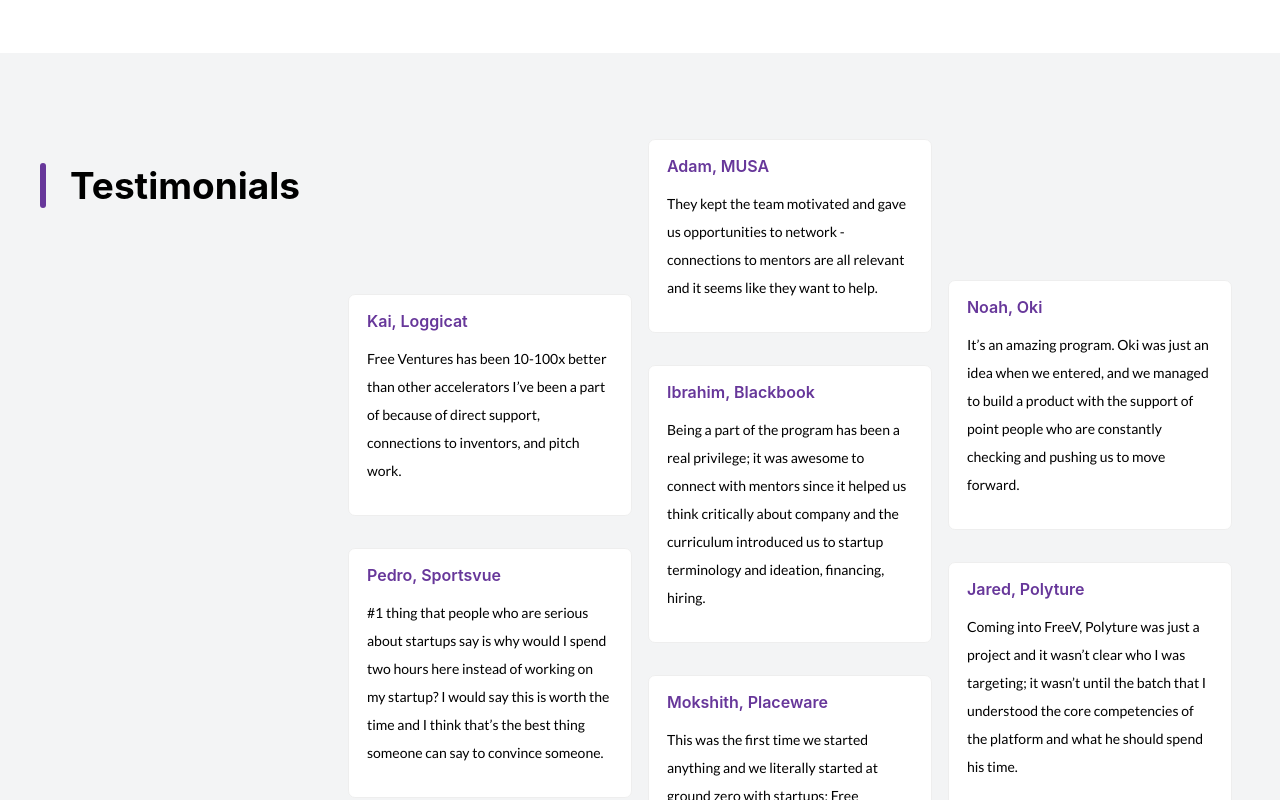
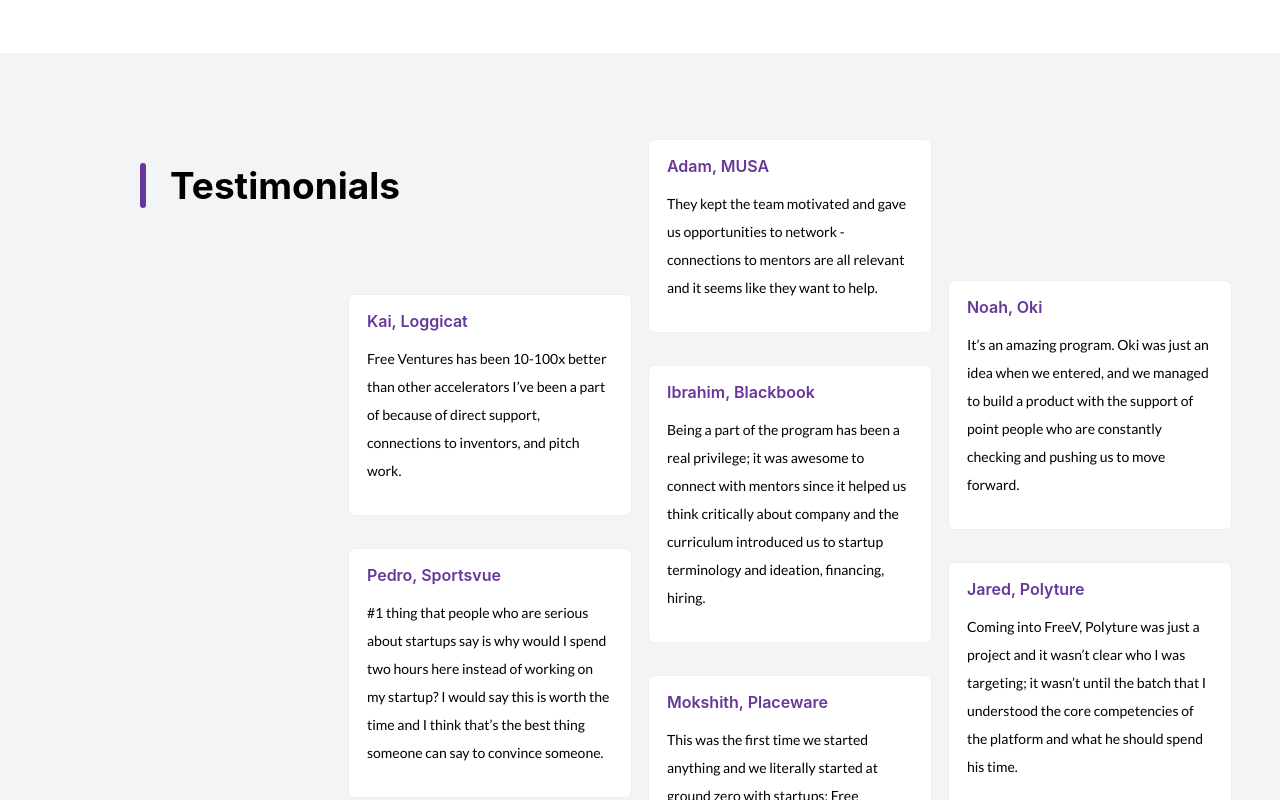
Before and after one commit to Free-Ventures-Cal/website, a React (Create React App) app: page / in a window 1280 px wide. Shown: the part 4100-4900 px from the top of the page. Built offline with nearby package versions, Linux system fonts and the light colour scheme.

Commit message:
move testimonials header right

```diff
--- a/src/styles/Home.css
+++ b/src/styles/Home.css
@@ -515,7 +515,8 @@ a {
   display: flex;
   flex-flow: column nowrap;
   justify-content: flex-start;
-
+  padding-left: 100px;
+  margin-right: -100px;
 }
 
 .testimonials-heading h2 {
```
